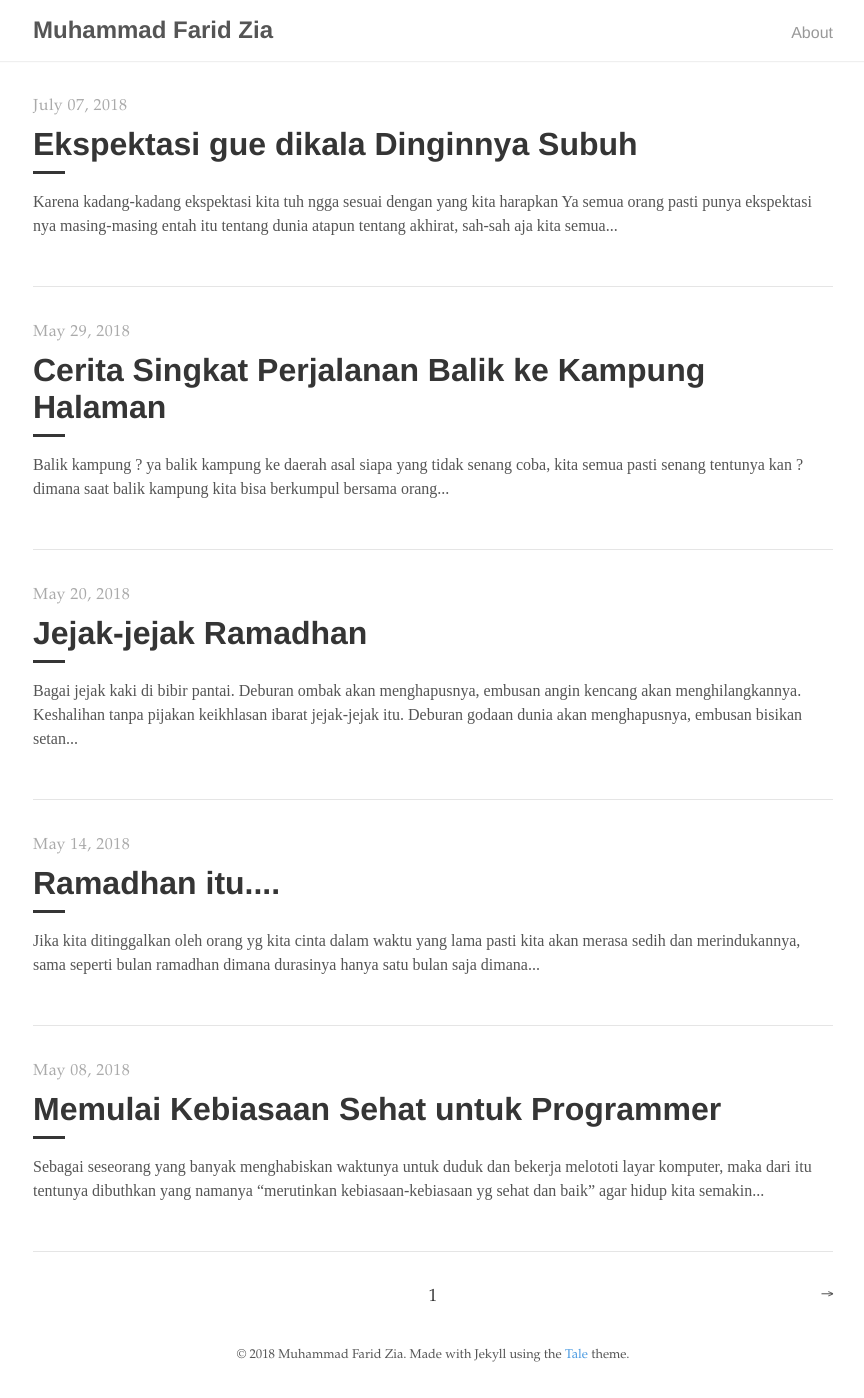
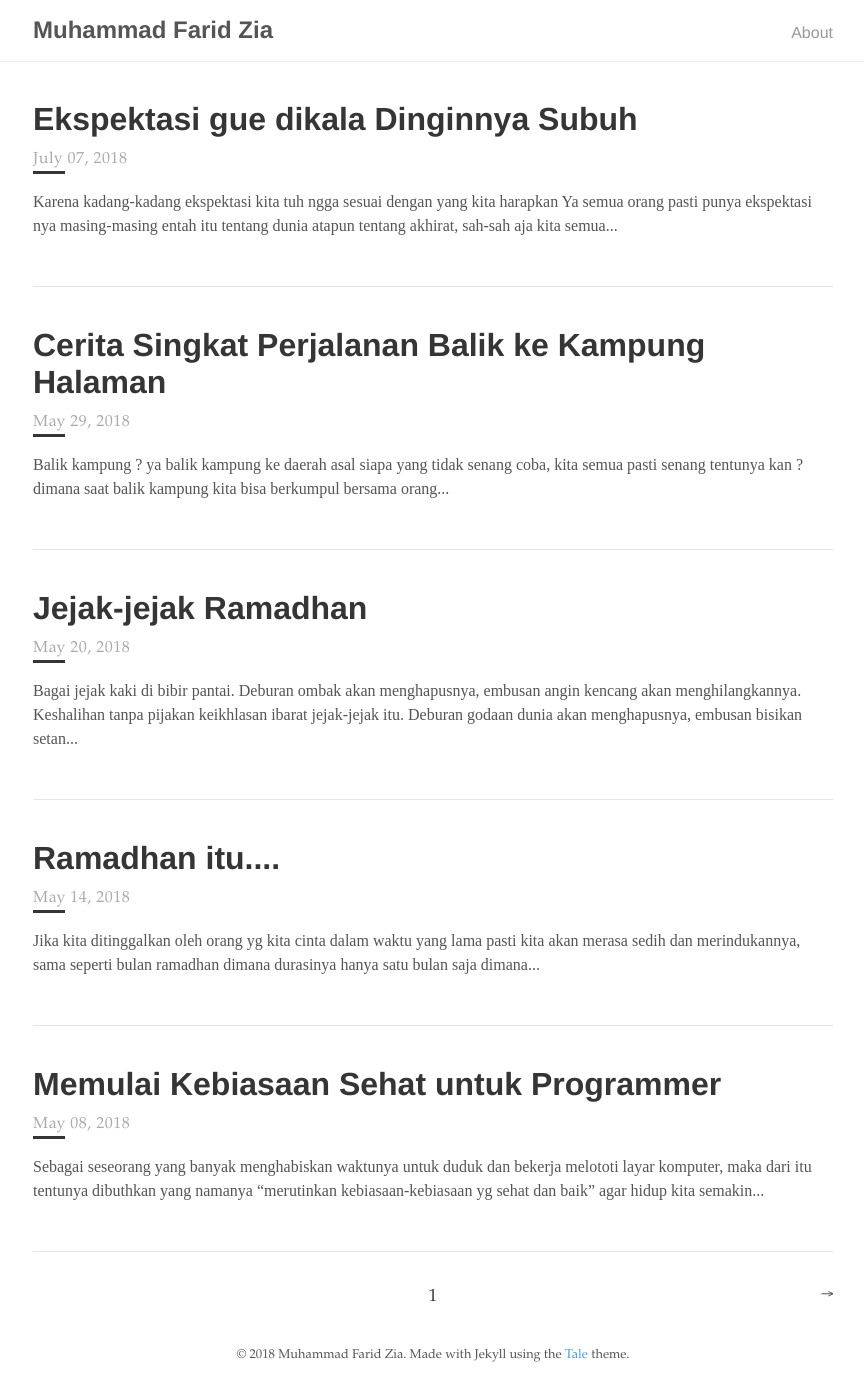
Before and after one commit to mfaridzia/mfaridzia.github.io, a Jekyll site: the page built from index.html, in a window 1280 px wide. Shown: the whole page, without its empty margins (207-1071 px from the left). Built offline with Jekyll 4.4.1, drawn with Linux system fonts in a browser that asks for light colours; the list of posts is cut into pages by our own code.

Commit message:
Update home.html

```diff
--- a/_layouts/home.html
+++ b/_layouts/home.html
@@ -6,8 +6,8 @@ layout: default
   {% for post in paginator.posts %}
     <a href="{{ post.url | prepend: site.baseurl }}" class="catalogue-item">
       <div>
+        <h1 class="catalogue-title">{{ post.title }}</h1>
         <time datetime="{{ post.date }}" class="catalogue-time">{{ post.date | date: "%B %d, %Y" }}</time>
-        <h1 class="catalogue-title">{{ post.title }}</h1>
         <div class="catalogue-line"></div>
 
         <p>
```
